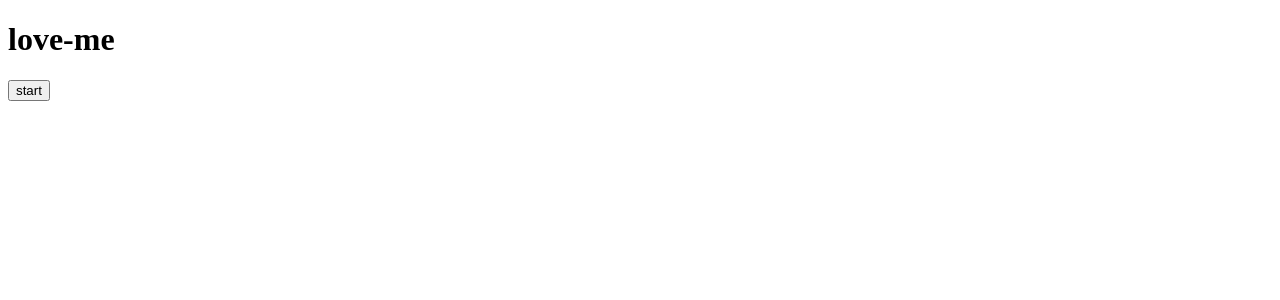
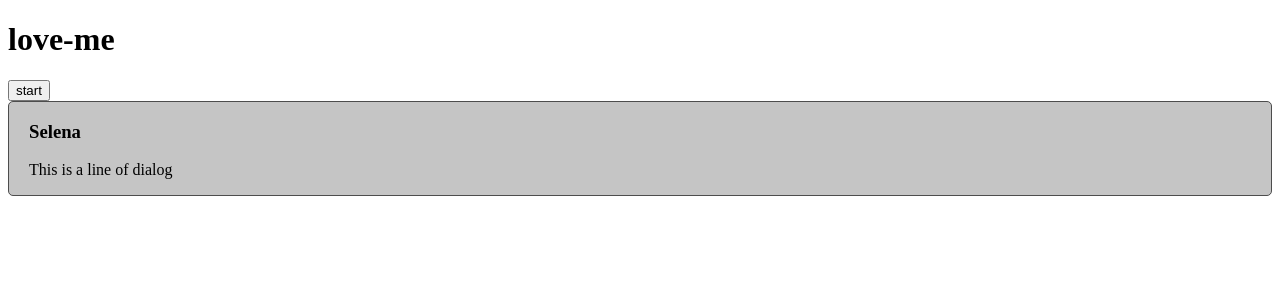
Before and after one commit to selena-rikley/love-me, an Angular app: page / in a window 1280 px wide. Shown: the top 300 px of the page. Built offline with nearby package versions, Linux system fonts and the light colour scheme.

Commit message:
New dialog component

```diff
--- a/src/app/app.component.html
+++ b/src/app/app.component.html
@@ -1,2 +1,4 @@
 <h1>{{title}}</h1>
 <button (click)="startGame()">start</button>
+<br />
+<app-dialog-box></app-dialog-box>
--- a/src/app/app.module.ts
+++ b/src/app/app.module.ts
@@ -2,10 +2,12 @@ import { BrowserModule } from '@angular/platform-browser';
 import { NgModule } from '@angular/core';
 
 import { AppComponent } from './app.component';
+import { DialogBoxComponent } from './dialog-box/dialog-box.component';
 
 @NgModule({
   declarations: [
-    AppComponent
+    AppComponent,
+    DialogBoxComponent
   ],
   imports: [
     BrowserModule
--- /dev/null
+++ b/src/app/dialog-box/dialog-box.component.css
@@ -0,0 +1,7 @@
+.dialog-box {
+    background: #99999990;
+    border: solid 1px;
+    border-color: #4d4d4d;
+    border-radius: 5px;
+    padding: 0 20px;
+}
--- /dev/null
+++ b/src/app/dialog-box/dialog-box.component.html
@@ -0,0 +1,6 @@
+<div class="dialog-box" (click)='nextLine()' (enter)='nextLine()'>
+  <h3>{{characterName}}</h3>
+  <p>
+    {{displayedDialog}}
+  </p>
+</div>
--- /dev/null
+++ b/src/app/dialog-box/dialog-box.component.ts
@@ -0,0 +1,37 @@
+import { Component, OnInit } from '@angular/core';
+
+@Component({
+  selector: 'app-dialog-box',
+  templateUrl: './dialog-box.component.html',
+  styleUrls: ['./dialog-box.component.css']
+})
+export class DialogBoxComponent implements OnInit {
+
+  dialog: string[];
+  displayedDialog: string;
+  characterName: string;
+  iterator: number;
+
+  constructor() { }
+
+  ngOnInit() {
+    this.dialog = [];
+    this.iterator = 0;
+    this.populateDialogObject();
+    this.displayedDialog = this.dialog[this.iterator];
+    this.characterName = 'Selena'; // TODO: link this up with the dialog, maybe use a different data object
+  }
+
+  populateDialogObject() {
+    // TODO: Replace with actual dialog from something, maybe a file?
+    this.dialog.push('This is a line of dialog');
+    this.dialog.push('This is another line of dialog');
+  }
+
+  nextLine() {
+    // TODO: Add better logic for moving to next line of dialog
+    this.iterator = (this.iterator + 1) % 2;
+    this.displayedDialog = this.dialog[this.iterator];
+  }
+
+}
```
Also changed, not shown: 2 other files (tests, documents, lock files or other folders).
